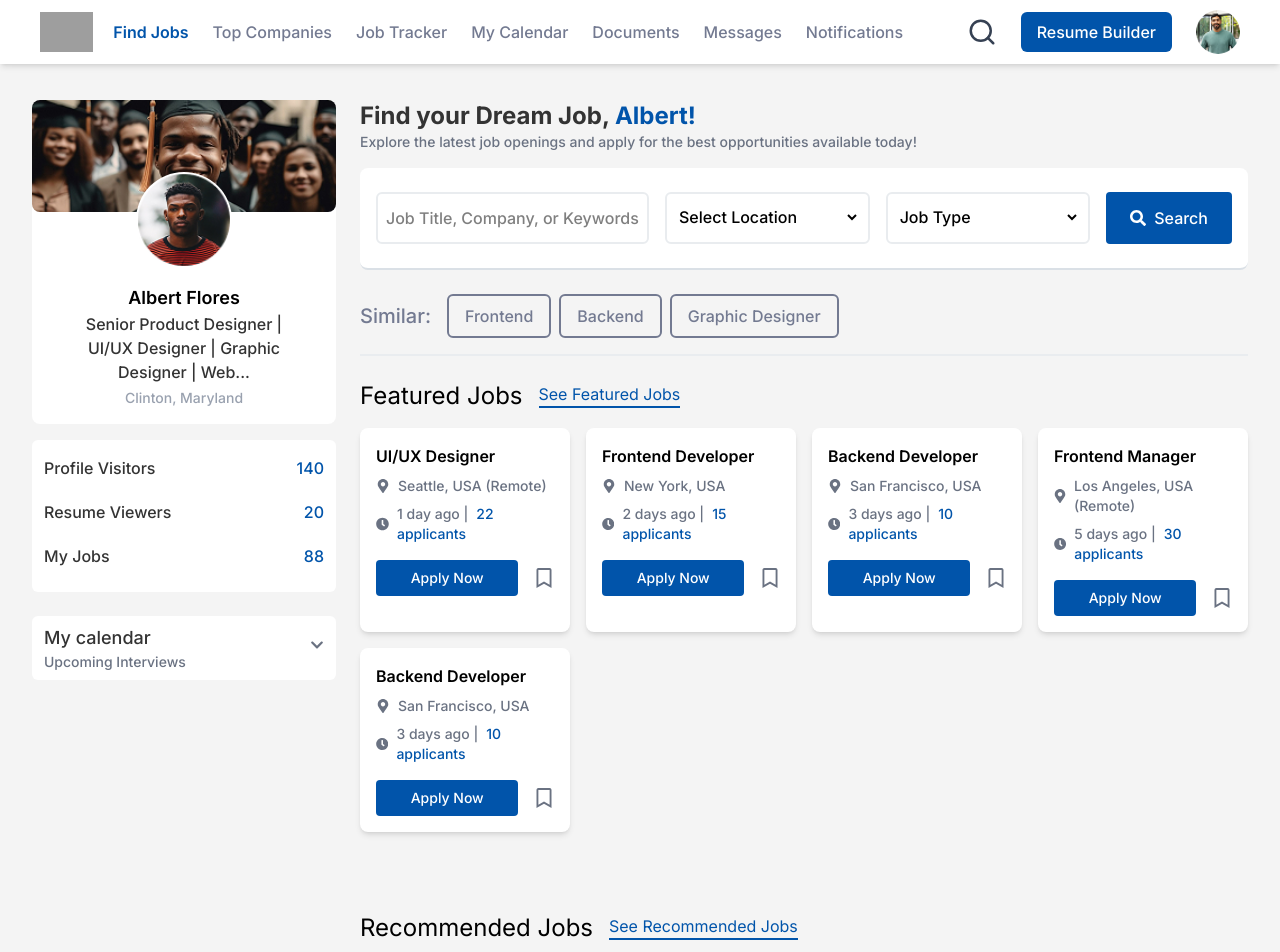
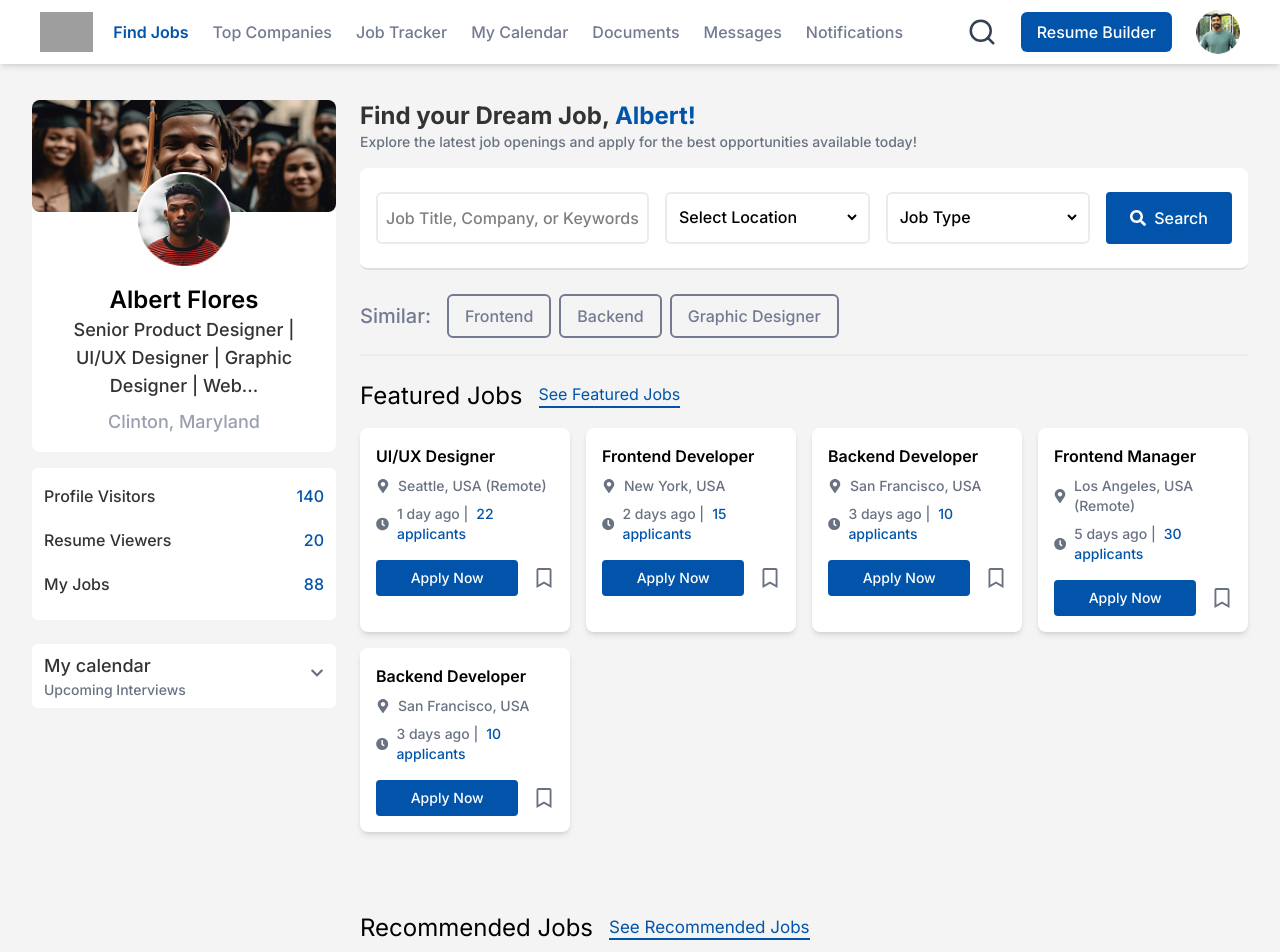
Before and after one commit to AnasRais12/jobfinder, a React (Vite) app: page / in a window 1280 px wide. Shown: the top 952 px of the page. Built offline with nearby package versions, Linux system fonts and the light colour scheme; grey boxes are pictures that could not be loaded.

Commit message:
Align Texes!

```diff
--- a/src/components/jobPortal/MainSection.jsx
+++ b/src/components/jobPortal/MainSection.jsx
@@ -86,7 +86,7 @@ const MainSection = () => {
 
       {/* Featured Jobs */}
       <div className="mt-6 mb-20">
-        <h1 className="lg:text-2xl text-1xl font-normal flex sm:flex-row flex-col sm:items-center gap-1 sm:gap-4">
+        <h1 className="sm:text-2xl text-[22px] font-normal flex sm:flex-row flex-col sm:items-center gap-1 sm:gap-4">
           Featured Jobs{' '}
           <span className="text-[#0154AA] border-b-2 cursor-pointer  w-fit text-[14px] sm:text-[16px] lg:text-1xl">
             See Featured Jobs
@@ -126,9 +126,9 @@ const MainSection = () => {
 
       {/* Recommended Jobs */}
       <div className="mt-6">
-        <h2 className="lg:text-2xl text-1xl  font-normal flex sm:flex-row flex-col sm:items-center sm:gap-4 gap-1">
+        <h2 className="sm:text-2xl text-[22px]  font-normal flex sm:flex-row flex-col sm:items-center sm:gap-4 gap-1">
           Recommended Jobs{' '}
-          <span className="text-[#0154AA] cursor-pointer  border-b-2 w-fit text-[14px] sm:text-[16px] lg:text-1xl">
+          <span className="text-[#0154AA] cursor-pointer  border-b-2 w-fit text-[15px] sm:text-[17px] lg:text-1xl">
             See Recommended Jobs
           </span>
         </h2>
--- a/src/components/jobPortal/Sidebar.jsx
+++ b/src/components/jobPortal/Sidebar.jsx
@@ -40,7 +40,7 @@ const Sidebar = () => {
                   : 'sm:-translate-x-full -translate-x-[180%] '
               } lg:translate-x-0 `}
       >
-        <div className='h-[75vh]  overflow-y-auto'>
+        <div className='lg:h-fit h-[75vh]  overflow-y-auto'>
         <div className="flex justify-end items-center lg:hidden   mb-12 ">
           <button
             className="   text-[28px]  flex justify-end text-[#333333] hover:text-[red] absolute top-2 right-4 px-2 py-1 rounded   "
@@ -70,12 +70,12 @@ const Sidebar = () => {
 
           {/* Profile Infomation */}
           <div className="mt-4 flex flex-col justify-center items-center">
-            <h2 className="text-lg font-semibold">Albert Flores</h2>
-            <p className="text-[16px] w-fit sm:w-[80%] text-center text-[#333333]">
+            <h2 className="text-[22px]  md:text-2xl font-semibold">Albert Flores</h2>
+            <p className="text-[18px] sm:text-lg mb-1 w-fit sm:w-[80%]  lg:w-fit xl:w-[80%] text-center text-[#333333]">
               Senior Product Designer | UI/UX Designer | Graphic Designer |
               Web...
             </p>
-            <p className="text-sm text-gray-400 mt-1">Clinton, Maryland</p>
+            <p className=" text-[18px] sm:text-lg text-gray-400 mt-1">Clinton, Maryland</p>
           </div>
         </div>
 
```
